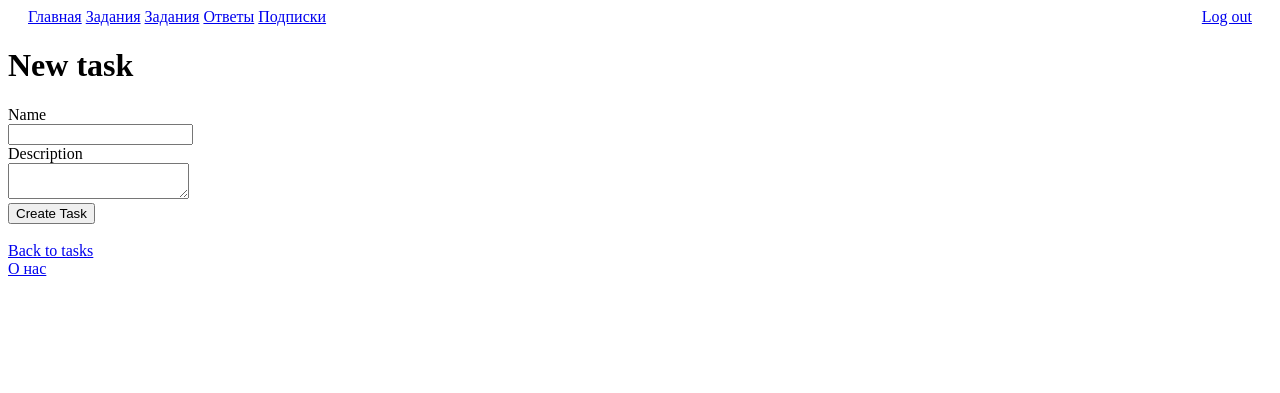
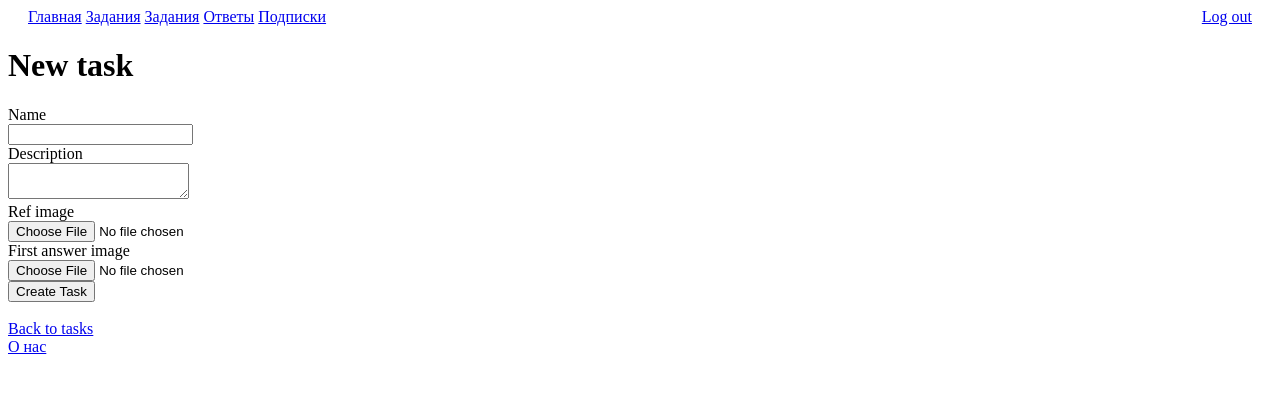
Before and after one commit to HSEADC/B21DZ09-L3-Project-04, a Rails app: page /admin/tasks/new in a window 1280 px wide. Shown: the top 393 px of the page. Run offline with Rails 7, Linux system fonts and the light colour scheme; a user stored in the database is signed in; parts of the project's set-up code (start-up, migrations or seed data) failed here and were passed over; some libraries are stand-ins or nearby versions.

Commit message:
Comments and error fixes

```diff
--- a/app/controllers/admin/tasks_controller.rb
+++ b/app/controllers/admin/tasks_controller.rb
@@ -66,6 +66,7 @@ class Admin::TasksController < ApplicationController
 
     # Only allow a list of trusted parameters through.
     def task_params
-      params.require(:task).permit(:name, :description).merge(user_id: current_user.id)
+      params.require(:task).permit(:name, :description, :ref_image, :first_answer_image)
+      # params.require(:task).permit(:name, :description).merge(user_id: current_user.id)
     end
 end
--- a/app/views/admin/answers/_form.html.erb
+++ b/app/views/admin/answers/_form.html.erb
@@ -1,4 +1,4 @@
-<%= form_with(model: [:admin, task, answer]) do |form| %>
+ <%= form_with(model: [:admin, task, answer]) do |form| %>
   <% if answer.errors.any? %>
     <div style="color: red">
       <h2><%= pluralize(answer.errors.count, "error") %> prohibited this comment from being saved:</h2>
--- a/app/views/admin/comments/_form.html.erb
+++ b/app/views/admin/comments/_form.html.erb
@@ -1,4 +1,4 @@
-<%= form_with(model: [:admin, answer, comment]) do |form| %>
+<%= form_with(model: [:admin, task, answer, comment]) do |form| %>
   <% if comment.errors.any? %>
     <div style="color: red">
       <h2><%= pluralize(comment.errors.count, "error") %> prohibited this comment from being saved:</h2>
--- a/app/views/admin/comments/edit.html.erb
+++ b/app/views/admin/comments/edit.html.erb
@@ -1,3 +1,3 @@
 <h1>Editing comment</h1>
 
-<%= render "form", answer: @answer, comment: @comment %>
+<%= render "form", task: @task, answer: @answer, comment: @comment %>
--- a/app/views/admin/tasks/_form.html.erb
+++ b/app/views/admin/tasks/_form.html.erb
@@ -21,6 +21,15 @@
     <%= form.text_area :description %>
   </div>
 
+  <div class="field">
+    <%= form.label :ref_image %><br />
+    <%= form.file_field :ref_image %>
+  </div>
+
+  <div class="field">
+    <%= form.label :first_answer_image %><br />
+    <%= form.file_field :first_answer_image %>
+  </div>
 
   <div>
     <%= form.submit %>
--- a/app/views/admin/tasks/_answer.html.erb
+++ b/app/views/admin/tasks/x_answer.html.erb
@@ -1,3 +1,4 @@
+
 <div id="<%= dom_id answer %>">
   <p>
     <strong>
@@ -10,6 +11,8 @@
   </p>
 </div>
 
+<%= render 'comments/form', comment: @comment%>
+
 <% if can? :manage, answer %>
   <div>
     <%= link_to "Edit this answer", edit_admin_pin_answer_path(@task, answer) %>
--- a/config/routes.rb
+++ b/config/routes.rb
@@ -15,7 +15,10 @@ Rails.application.routes.draw do
       end
     end
 
-    resources :answers
+     resources :answers
+    #   resources :comments, except: :show
+    # end
+    #
     resources :subscriptions
 
     root "admin/tasks#index"
--- a/db/migrate/20231017183217_remove_id_from_comments.rb
+++ /dev/null
@@ -1,5 +0,0 @@
-class RemoveIdFromComments < ActiveRecord::Migration[7.0]
-  def change
-    remove_column :comments, :id, :integer
-  end
-end
```
Also changed, not shown: app/controllers/admin/answers_controller.rb (+4 -3 lines), app/controllers/admin/comments_controller.rb (+10 -4 lines), app/views/admin/answers/_answer.html.erb (+11 -7 lines), app/views/admin/comments/_comment.html.erb (+4 -3 lines), db/schema.rb.
